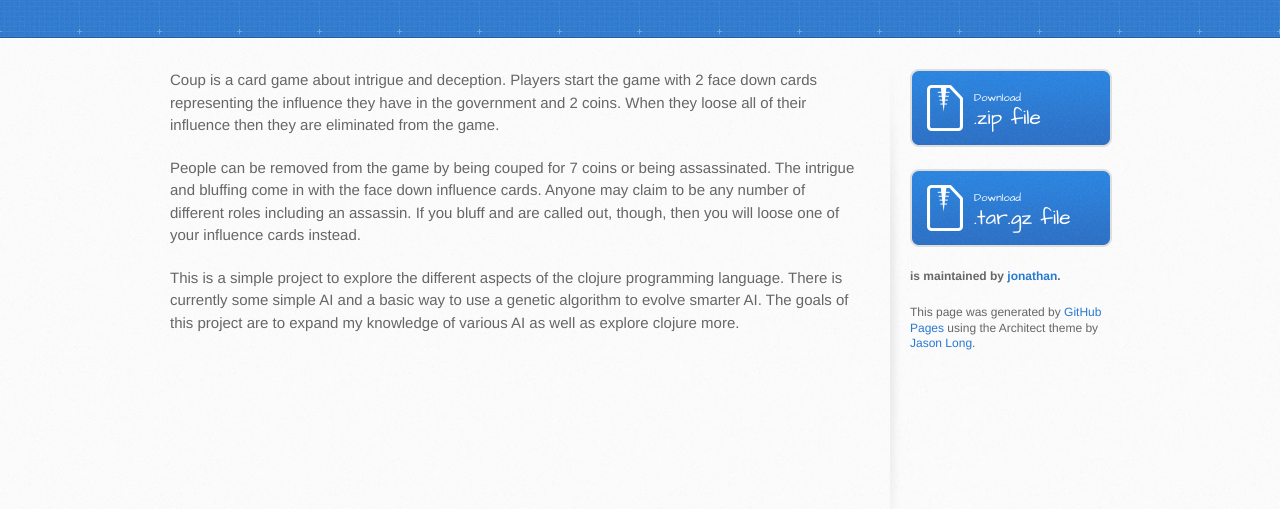
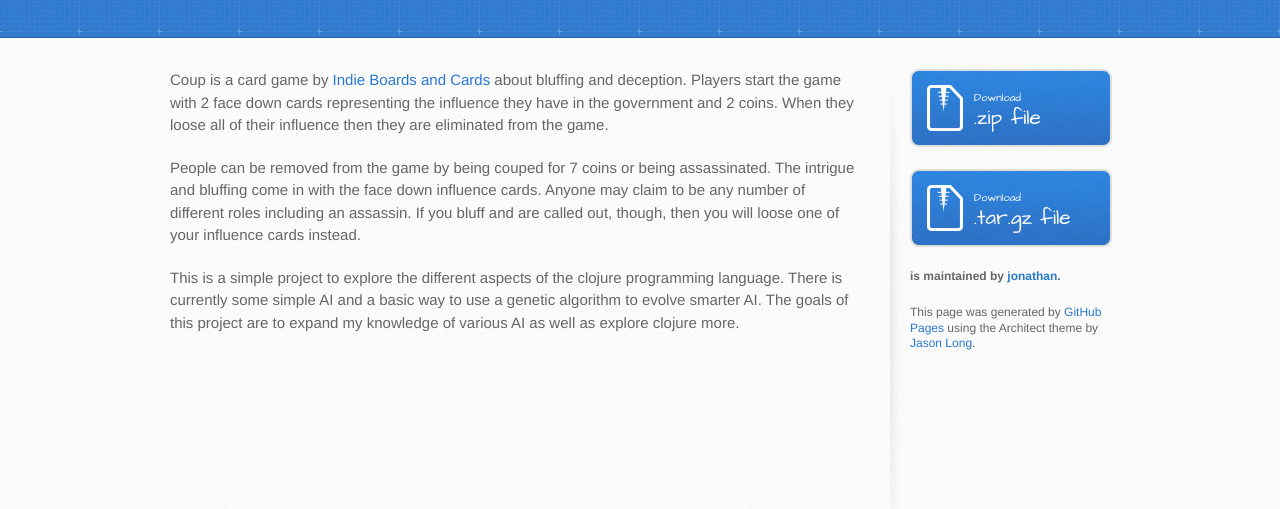
Before and after one commit to jonathan/coup, a plain HTML site: page index.html in a window 1280 px wide. Shown: the part 129-638 px from the top of the page. Drawn offline with Linux system fonts and the light colour scheme.

Commit message:
Adding a link to indie boards and games for a link to the coup card game.

```diff
--- a/index.html
+++ b/index.html
@@ -28,7 +28,9 @@
     <div id="content-wrapper">
       <div class="inner clearfix">
         <section id="main-content">
-          <p>Coup is a card game about intrigue and deception. Players start
+          <p>Coup is a card game by <a name="indie-boards-and-cards"
+            class="anchor" href="http://www.indieboardsandcards.com">Indie
+            Boards and Cards</a> about bluffing and deception. Players start
 the game with 2 face down cards representing the influence they
 have in the government and 2 coins. When they loose all of their
 influence then they are eliminated from the game.</p>
```
